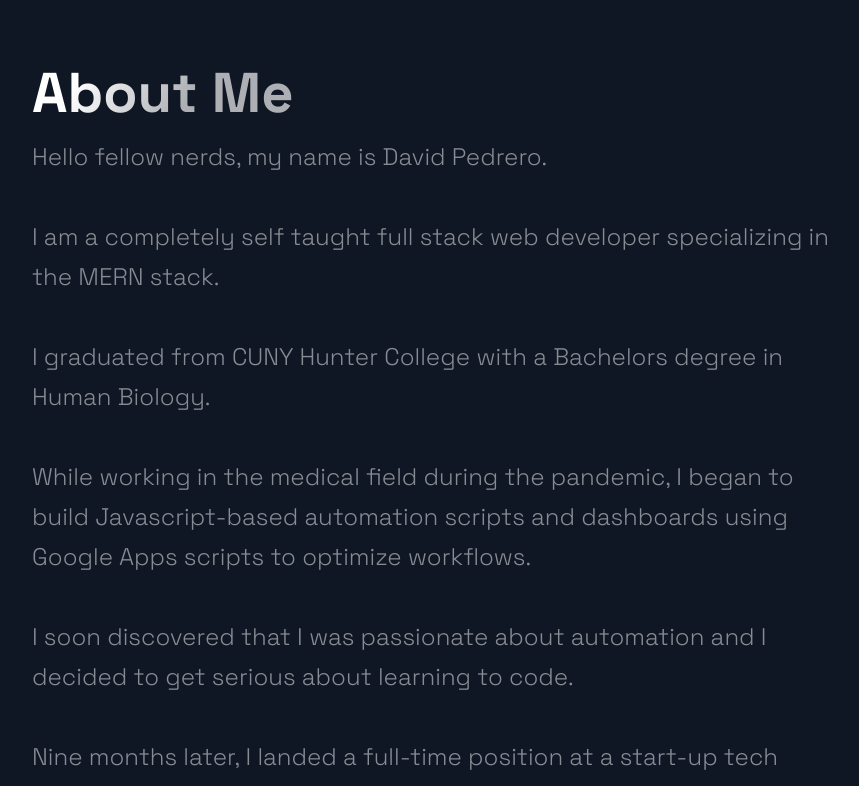
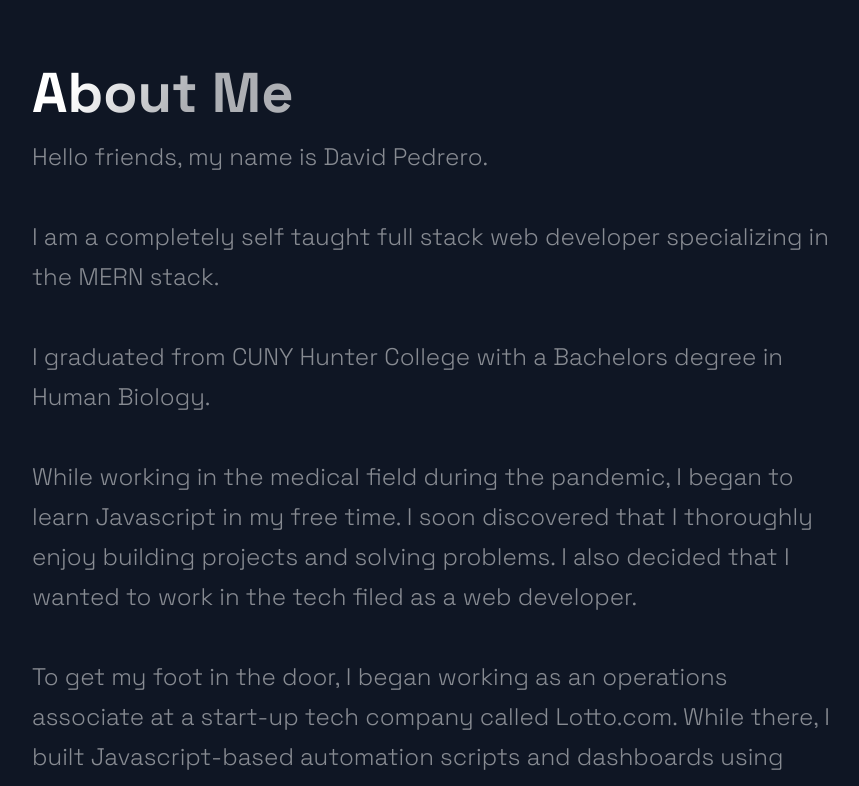
Before and after one commit to davidpedrero/David-Pedero-Portfolio, a Next.js app: page / in a window 1280 px wide. Shown: the part 1942-2728 px from the top of the page, without its empty margins (88-947 px from the left). Built offline with nearby package versions, Linux system fonts and the light colour scheme.

Commit message:
edited summary

```diff
--- a/src/components/TimeLine/TimeLine.js
+++ b/src/components/TimeLine/TimeLine.js
@@ -46,19 +46,17 @@ const Timeline = () => {
     <Section id='about'>
       <SectionTitle>About Me</SectionTitle>
       <SectionText>
-        Hello fellow nerds, my name is David Pedrero.
+        Hello friends, my name is David Pedrero.
         <br/><br/>
         I am a completely self taught full stack web developer specializing in the MERN stack.
         <br/><br/>
         I graduated from CUNY Hunter College with a Bachelors degree in Human Biology.
         <br/><br/>
-        While working in the medical field during the pandemic, I began to build Javascript-based automation scripts and dashboards using Google Apps scripts to optimize workflows.
+        While working in the medical field during the pandemic, I began to learn Javascript in my free time. I soon discovered that I thoroughly enjoy building projects and solving problems. I also decided that I wanted to work in the tech filed as a web developer.
         <br/><br/>
-        I soon discovered that I was passionate about automation and I decided to get serious about learning to code.
+        To get my foot in the door, I began working as an operations associate at a start-up tech company called Lotto.com. While there, I built Javascript-based automation scripts and dashboards using Google Apps scripts that optimized workflows. After six months, I transitioned over to a full-time QA analyst role at the company.
         <br/><br/>
-        Nine months later, I landed a full-time position at a start-up tech company called Lotto.com.
-        <br/><br/>
-        Six months after that, I landed a Frontend Developer contract role at Le Palle Shadow LLC.
+        Later that June, I agreed to a six-month contract to work at Le Palle Shadow LLC as a frontend developer.
         <br/><br/>
         I have a diverse set of skills, ranging from software testing and project management, to front-end and back-end development.
         <br/><br/>
```
